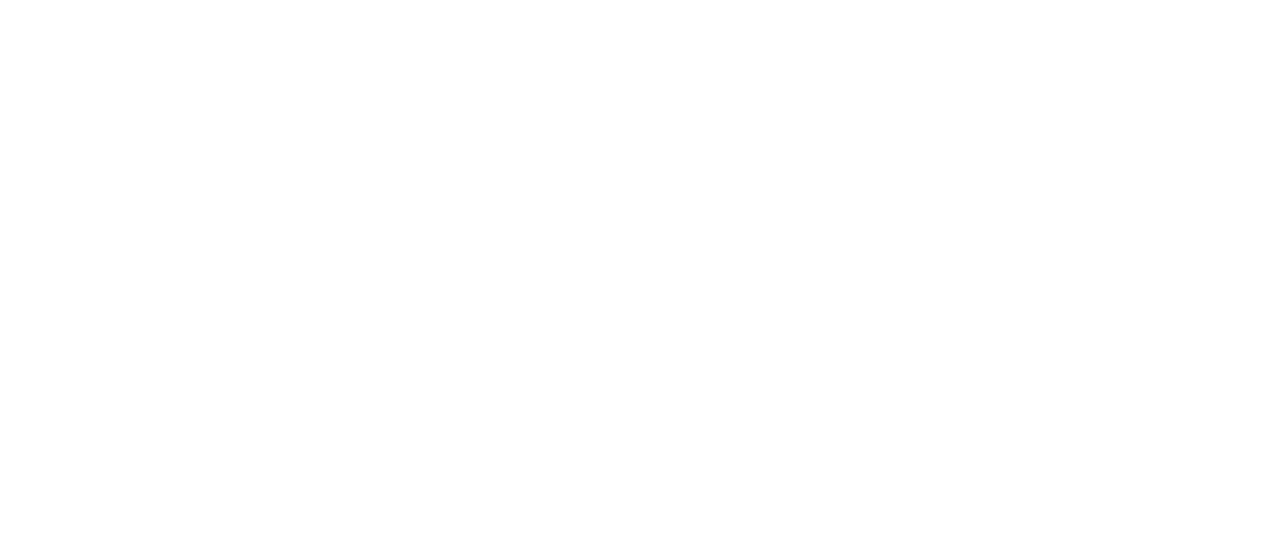
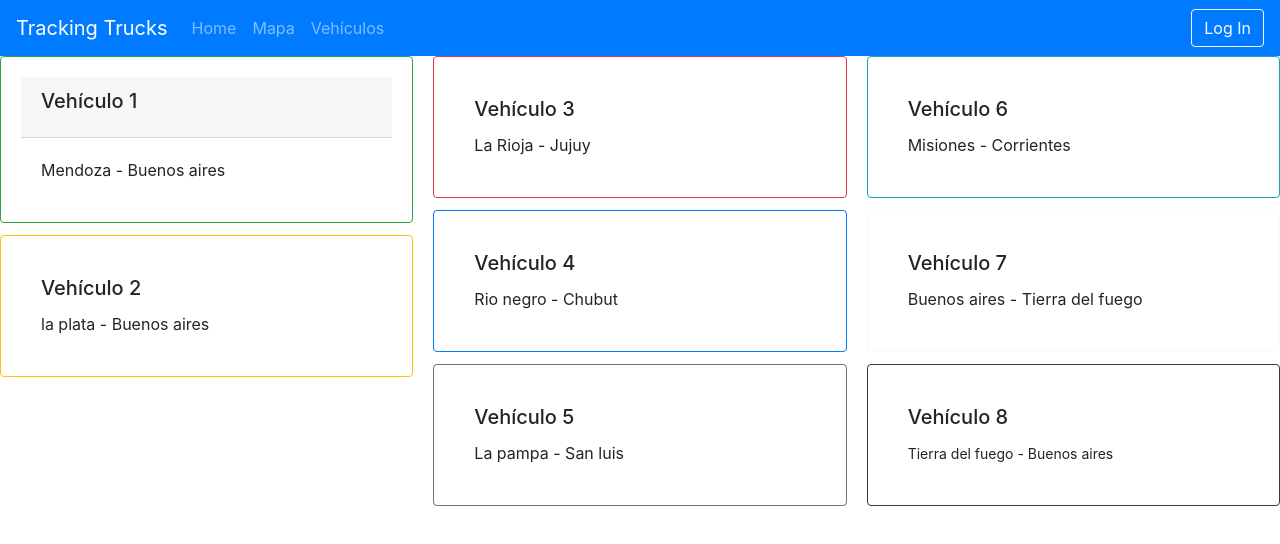
Before and after one commit to trackingtrucks/frontend, a React (Create React App) app: page /Info in a window 1280 px wide. Shown: the top 544 px of the page. Built offline with nearby package versions, Linux system fonts and the light colour scheme.

Commit message:
funciona todo
Pero esta hardcodedada.

```diff
--- a/src/Router.js
+++ b/src/Router.js
@@ -1,11 +1,17 @@
 import { BrowserRouter, Switch, Route } from 'react-router-dom'
 import Home from './components/Home'
+import Map from './components/Map'
+import Info from './components/Info'
+import Login from './components/Login'
 
 export default function Router() {
     return (
         <BrowserRouter>
             <Switch>
-                <Route exact path="/" component={Home}/>
+                <Route exact path="/Info" component={Info}/>
+                <Route exact path="/Login" component={Login}/>
+                <Route exact path="/Map" component={Map}/>
+                <Route path="/" component={Home}/>
             </Switch>
         </BrowserRouter>
     )
--- /dev/null
+++ b/src/components/Info.js
@@ -0,0 +1,16 @@
+import React, { Component } from 'react'
+import Card from './card.js'
+import Navbar from './Navbar.js'
+
+export class Info extends Component {
+    render() {
+        return(
+            <>
+                <Navbar/>
+                <Card/>
+            </>
+        )
+    }
+}
+
+export default Info
--- /dev/null
+++ b/src/components/Login.js
@@ -0,0 +1,13 @@
+import React, { Component } from 'react'
+
+export class Login extends Component {
+    render() {
+        return(
+            <>
+
+            </>
+        )
+    }
+}
+
+export default Login
--- a/src/components/Map.js
+++ b/src/components/Map.js
@@ -1,11 +1,17 @@
 import React, { Component } from 'react'
+import Navbar from './Navbar.js'
 
 export class Map extends Component {
     render() {
         return(
-            <div className = "mapa">
-                <iframe className = "in-flex"  title="mapa" src="https://www.google.com/maps/embed?pb=!1m18!1m12!1m3!1d15688920.90362076!2d-69.95631117490196!3d-36.1692793844697!2m3!1f0!2f0!3f0!3m2!1i1024!2i768!4f13.1!3m3!1m2!1s0x95bccaf5f5fdc667%3A0x3d2f77992af00fa8!2sArgentina!5e0!3m2!1sen!2sar!4v1619443032172!5m2!1sen!2sar"></iframe>
-            </div>
+            <>
+                <Navbar/>
+                <div className = "mapa">
+                    <iframe className = "in-flex2"  title="mapa" src="https://www.google.com/maps/embed?pb=!1m18!1m12!1m3!1d15688920.90362076!2d-69.95631117490196!3d-36.1692793844697!2m3!1f0!2f0!3f0!3m2!1i1024!2i768!4f13.1!3m3!1m2!1s0x95bccaf5f5fdc667%3A0x3d2f77992af00fa8!2sArgentina!5e0!3m2!1sen!2sar!4v1619443032172!5m2!1sen!2sar"></iframe>
+                </div>
+            </>
         )
     }
 }
+
+export default Map
--- a/src/components/Navbar.js
+++ b/src/components/Navbar.js
@@ -1,20 +1,21 @@
 import React, { Component } from 'react'
-import {Navbar, Nav} from 'react-bootstrap'
+import {Navbar, Nav, Button} from 'react-bootstrap'
 
 export class NavBar extends Component {
     render() {
         return (
             <div>
-                <Navbar bg="light" expand="lg">
-                    <Navbar.Brand href="#home">Tracking Trucks</Navbar.Brand>
+                <Navbar bg="primary" variant="dark" expand="lg">
+                    <Navbar.Brand href="/Home">Tracking Trucks</Navbar.Brand>
                     <Navbar.Toggle aria-controls="basic-navbar-nav" />
                     <Navbar.Collapse id="basic-navbar-nav">
                         <Nav className="mr-auto">
-                            <Nav.Link href="#home">Home</Nav.Link>
+                            <Nav.Link href="/Home">Home</Nav.Link>
                             <Nav.Link href="/Map">Mapa</Nav.Link>
-                            <Nav.Link href="#link">Vehículos</Nav.Link>
+                            <Nav.Link href="/Info">Vehículos</Nav.Link>
                         </Nav>
                     </Navbar.Collapse>
+                    <Button href="/Login" variant="outline-light">Log In</Button>
                 </Navbar>
             </div>
         )
--- a/src/components/card.js
+++ b/src/components/card.js
@@ -8,9 +8,7 @@
                 <CardColumns>
                     <Card border="success">
                         <Card.Header>
-                            <big>
-                            Vehículo 1
-                            </big>
+                            <Card.Title>Vehículo 1</Card.Title>
                         </Card.Header>
                         <Card.Body>
                             <Card.Text>
--- a/src/index.css
+++ b/src/index.css
@@ -23,3 +23,14 @@
   min-width: 250px;
   min-height: 500px;
 }
+
+.in-flex2 {
+  flex: 1;
+  padding: 1%;
+  min-width: 250px;
+  min-height: 1000px;
+}
+
+.card {
+  padding: 20px;
+}
```
